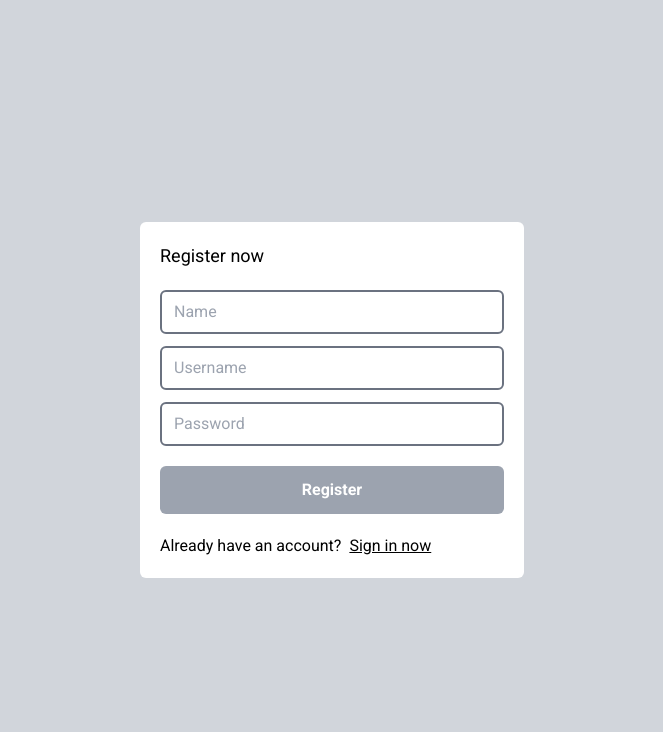
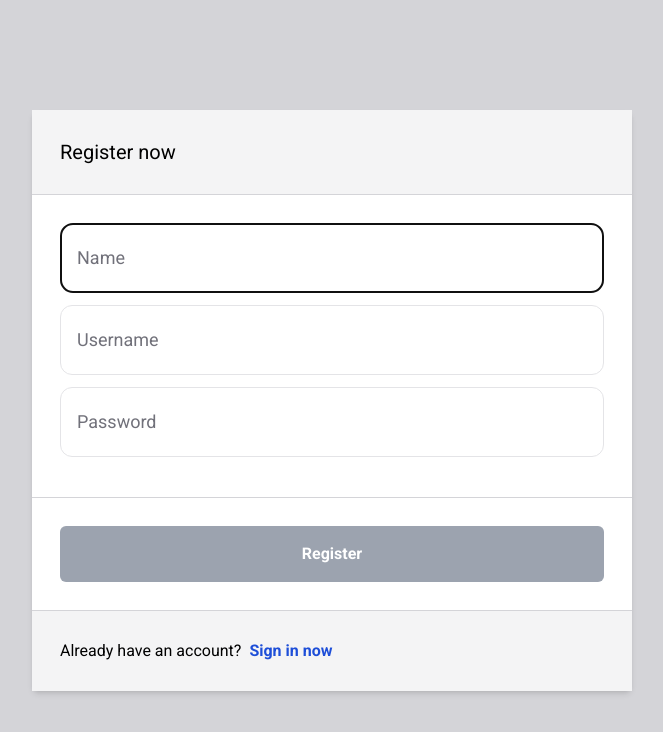
Before and after one commit to JVCDomingues/jobhunter, a Next.js app: page /register in a window 1280 px wide. Shown: the top 732 px of the page, without its empty margins (308-971 px from the left). Built offline with nearby package versions, Linux system fonts and the light colour scheme.

Commit message:
feat(register): altering register layout

```diff
--- a/src/pages/index.tsx
+++ b/src/pages/index.tsx
@@ -1,5 +1,4 @@
 import Head from 'next/head';
-import { Inter } from '@next/font/google';
 import useUsers from '@/hooks/useUser';
 import Header from '@/components/Header';
 import UserCard from '@/components/UserCard';
@@ -8,8 +7,6 @@ import filterUsersBySearchTerm from '@/helpers/filterUsersBySearchTerm';
 import AddNewUserModal from '@/components/AddNewUserModal';
 import { Plus } from 'lucide-react';
 import Input from '@/components/FormComponents/Input';
-
-const inter = Inter({ subsets: ['latin'] });
 
 export default function Home() {
   const { users, isLoading, error, revalidate } = useUsers();
--- a/src/pages/register/index.tsx
+++ b/src/pages/register/index.tsx
@@ -1,4 +1,5 @@
 /* eslint-disable react/no-unescaped-entities */
+import Input from '@/components/FormComponents/Input';
 import Snackbar from '@/components/Snackbar';
 import { SnackbarProps } from '@/components/Snackbar/types';
 import Head from 'next/head';
@@ -68,56 +69,62 @@ export default function Login() {
         <title>Login</title>
         <link rel="icon" href="/favicon.ico" />
       </Head>
-      <div className="w-screen h-screen bg-gray-300 flex items-center justify-center">
-        <div className="bg-white p-5 rounded-md w-96">
-          <h1 className="text-lg mb-5">Register now</h1>
-          <div className="form-control mb-3">
-            <input
+      <div className="w-screen h-screen bg-zinc-300 flex flex-col gap-5 items-center justify-center">
+        <div className="bg-white rounded-md w-[600px] shadow-md">
+          <div className="border-b border-zinc-300 p-7 bg-zinc-100">
+            <h1 className="text-xl ">Register now</h1>
+          </div>
+          <div className="p-7 flex flex-col bg-white">
+            <Input
               type="text"
               name="name"
               placeholder="Name"
               value={formData.name}
-              className="w-full px-3 py-2 rounded-md border-2 border-gray-500"
+              fullWidth
+              autoFocus
+              onChange={event =>
+                handleInputChange(event.target.name, event.target.value)
+              }
+            />
+
+            <Input
+              type="text"
+              name="username"
+              placeholder="Username"
+              value={formData.username}
+              fullWidth
+              onChange={event =>
+                handleInputChange(event.target.name, event.target.value)
+              }
+            />
+            <Input
+              type="password"
+              placeholder="Password"
+              name="password"
+              value={formData.password}
+              fullWidth
               onChange={event =>
                 handleInputChange(event.target.name, event.target.value)
               }
             />
           </div>
-          <div className="form-control mb-3">
-            <input
-              type="text"
-              name="username"
-              placeholder="Username"
-              value={formData.username}
-              className="w-full px-3 py-2 rounded-md border-2 border-gray-500"
-              onChange={event =>
-                handleInputChange(event.target.name, event.target.value)
-              }
-            />
+
+          <div className="p-7 border-t border-t-zinc-300 border-b border-b-zinc-300">
+            <button
+              className="rounded-md bg-blue-800 font-bold text-white px-5 py-4 w-full disabled:bg-gray-400 hover:bg-blue-900 transition-all"
+              disabled={!formData.password || formData.password.length < 3}
+              onClick={onSubmit}
+            >
+              Register
+            </button>
           </div>
-          <div className="form-control mb-5">
-            <input
-              type="password"
-              placeholder="Password"
-              name="password"
-              value={formData.password}
-              className="w-full px-3 py-2 rounded-md border-2 border-gray-500"
-              onChange={event =>
-                handleInputChange(event.target.name, event.target.value)
-              }
-            />
-          </div>
-          <button
-            className="rounded-md bg-slate-900 font-bold text-white px-5 py-3 w-full disabled:bg-gray-400"
-            disabled={!formData.password || formData.password.length < 3}
-            onClick={onSubmit}
-          >
-            Register
-          </button>
 
-          <div className="flex items-center gap-2 mt-5">
+          <div className="flex items-center gap-2 p-7 bg-zinc-100">
             <p>Already have an account?</p>
-            <Link className="underline" href="/login">
+            <Link
+              className="hover:text-blue-900 text-blue-700 font-semibold transition-all"
+              href="/login"
+            >
               Sign in now
             </Link>
           </div>
```
Also changed, not shown: 1 other file (tests, documents, lock files or other folders).
